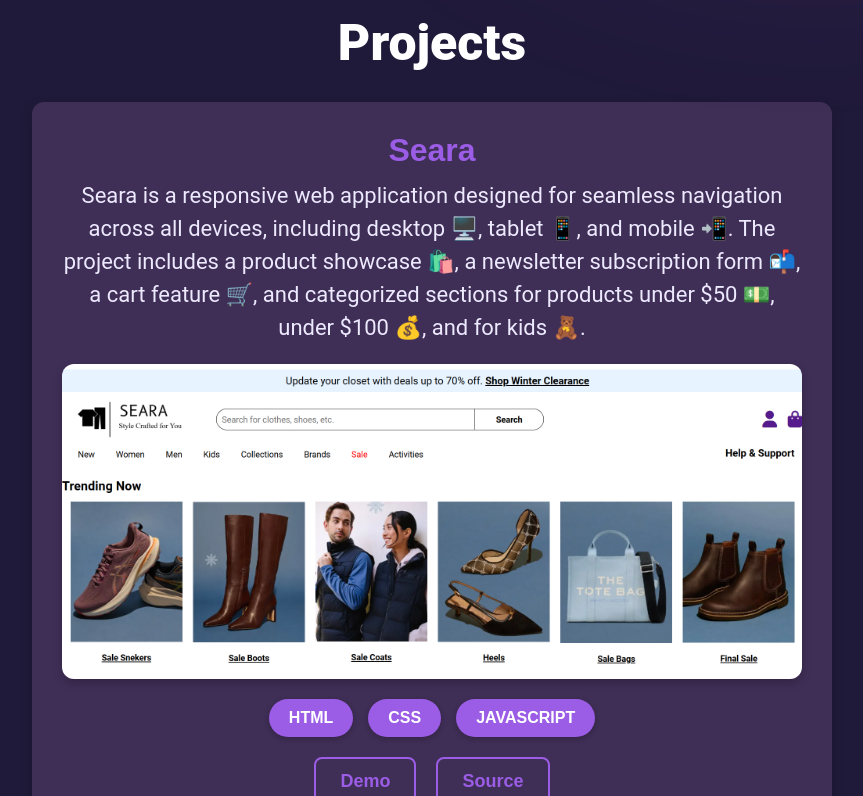
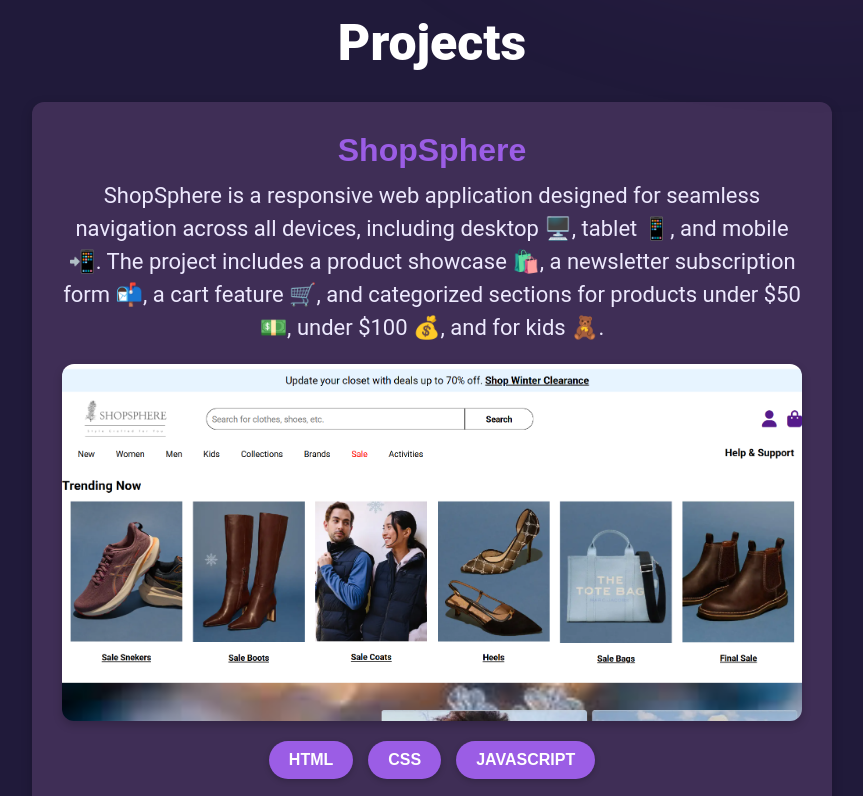
Before and after one commit to Nikitha-gr/Nikitha_Portfolio, a React (Vite) app: page / in a window 1280 px wide. Shown: the part 1600-2396 px from the top of the page, without its empty margins (208-1071 px from the left). Built offline with nearby package versions, Linux system fonts and the light colour scheme.

Commit message:
Updated Project Home Page

```diff
--- a/src/components/Projects/Projects.jsx
+++ b/src/components/Projects/Projects.jsx
@@ -1,22 +1,22 @@
 import React from "react";
 import styles from "./Projects.module.css";
-import Seara_Project from "../../assets/Seara_Project.png";
+import ShopSphere_Project from "../../assets/ShopSphere_Project.png";
 
 export const Projects = () => {
     return (
         <section className={styles.container}>
             <h1 className={styles.title}>Projects</h1>
             <div className={styles.projectCard}>
-                <h2 className={styles.projectTitle}>Seara</h2>
+                <h2 className={styles.projectTitle}>ShopSphere</h2>
                 <p className={styles.description}>
-                    Seara is a responsive web application designed for seamless navigation across all devices,
+                    ShopSphere is a responsive web application designed for seamless navigation across all devices,
                     including desktop 🖥️, tablet 📱, and mobile 📲. The project includes a product showcase 🛍️,
                     a newsletter subscription form 📬, a cart feature 🛒, and categorized sections for products under $50 💵,
                     under $100 💰, and for kids 🧸.
                 </p>
 
                 <div className={styles.content}>
-                    <img src={Seara_Project} alt="Seara Project Homepage" className={styles.projectImg} />
+                    <img src={ShopSphere_Project} alt="ShopSphere Project Homepage" className={styles.projectImg} />
                 </div>
 
                 {/* Skills Section */}
@@ -27,10 +27,10 @@ export const Projects = () => {
                 </ul>
 
                 <div className={styles.links}>
-                    <a href="https://nikitha-gr.github.io/Seara/" className={styles.link} target="_blank" rel="noopener noreferrer">
+                    <a href="https://nikitha-gr.github.io/ShopSphere/" className={styles.link} target="_blank" rel="noopener noreferrer">
                         Demo
                     </a>
-                    <a href="https://github.com/Nikitha-gr/Seara.git" className={styles.link} target="_blank" rel="noopener noreferrer">
+                    <a href="https://github.com/Nikitha-gr/ShopSphere.git" className={styles.link} target="_blank" rel="noopener noreferrer">
                         Source
                     </a>
                 </div>
```
Also changed, not shown: src/assets/Seara_Project.png (deleted), src/assets/ShopSphere_Project.png (added).
